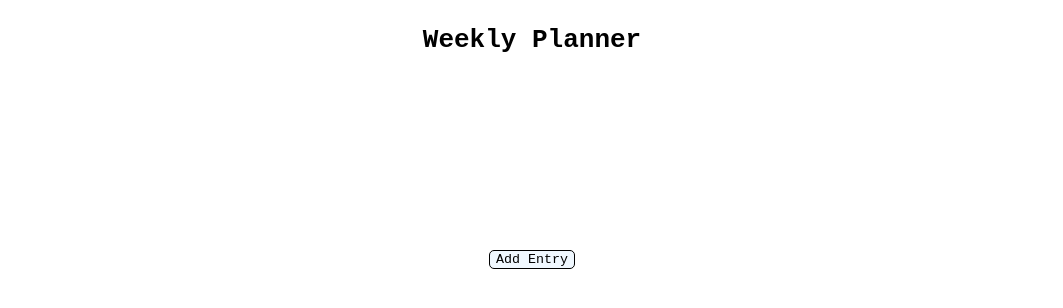
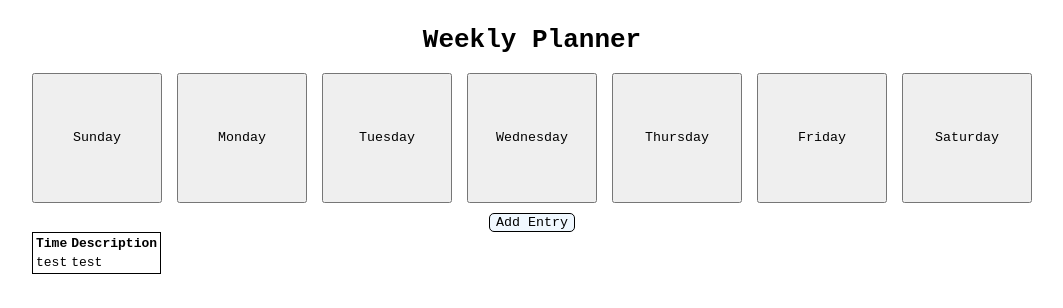
Before and after one commit to dennymin/weekly-planner, a plain HTML site: page index.html in a window 1280 px wide. Shown: the whole page, without its empty margins (108-1171 px from the left). Drawn offline with Linux system fonts and the light colour scheme.

Commit message:
Modified some tables and made days permanent

```diff
--- a/index.html
+++ b/index.html
@@ -11,7 +11,7 @@
     <div class="row centered position-relative">
       <h1>Weekly Planner</h1>
     </div>
-    <div class="row justify-space-between hidden">
+    <div class="row justify-space-between">
       <div><button>Sunday</button></div>
       <div><button>Monday</button></div>
       <div><button>Tuesday</button></div>
@@ -24,6 +24,23 @@
     <div class="row centered">
       <button class="entry-button button">Add Entry</button>
     </div>
+
+    <div>
+      <table class="table-border">
+        <thead>
+          <tr class="table-border">
+            <th class="table-border">Time</th>
+            <th class="table-border">Description</th>
+          </tr>
+        </thead>
+        <tbody>
+          <tr class="table-border">
+            <td class="table-border">test</td><td>test</td>
+          </tr>
+        </tbody>
+      </table>
+    </div>
+
     <div class="modal-window row centered tint position-fixed true-center hidden">
       <form>
         <fieldset>
--- a/styles.css
+++ b/styles.css
@@ -57,8 +57,7 @@ textarea {
 
 .entry-button {
   background-color: aliceblue;
-  position: absolute;
-  top: 250px;
+  margin-top: 10px;
 }
 
 .tint {
@@ -97,6 +96,6 @@ textarea {
   height: 10rem;
 }
 
-.position-relative {
-  position: relative;
+table {
+  border: 1px solid black;
 }
```
